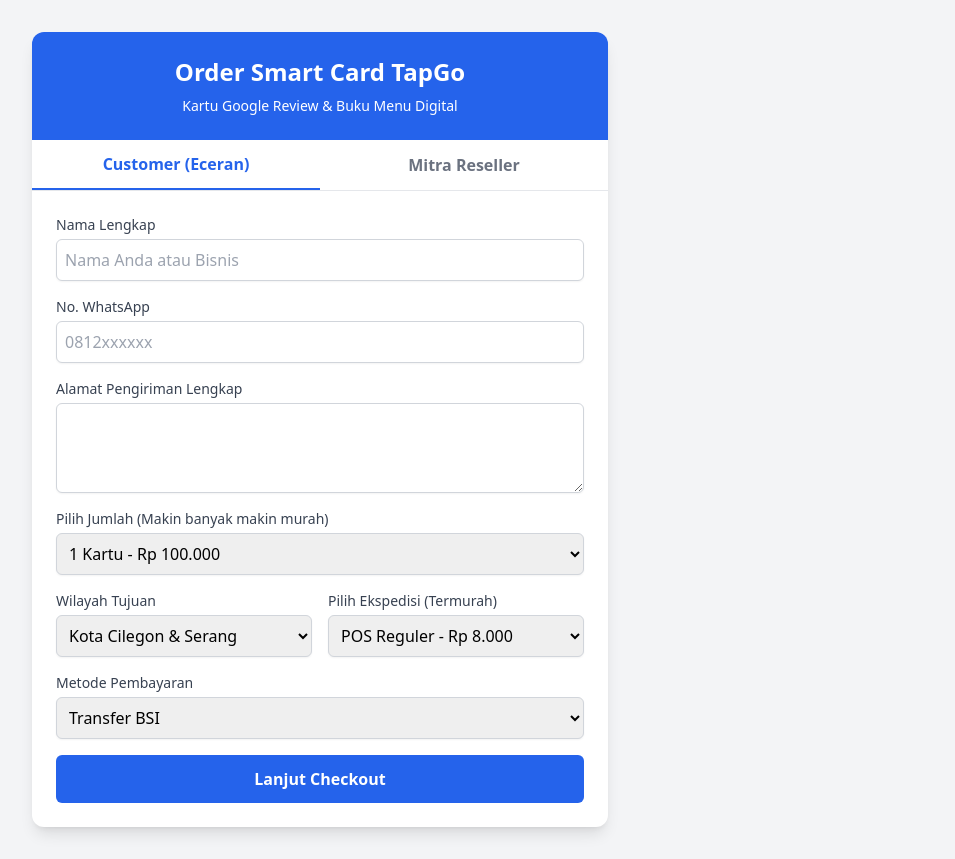
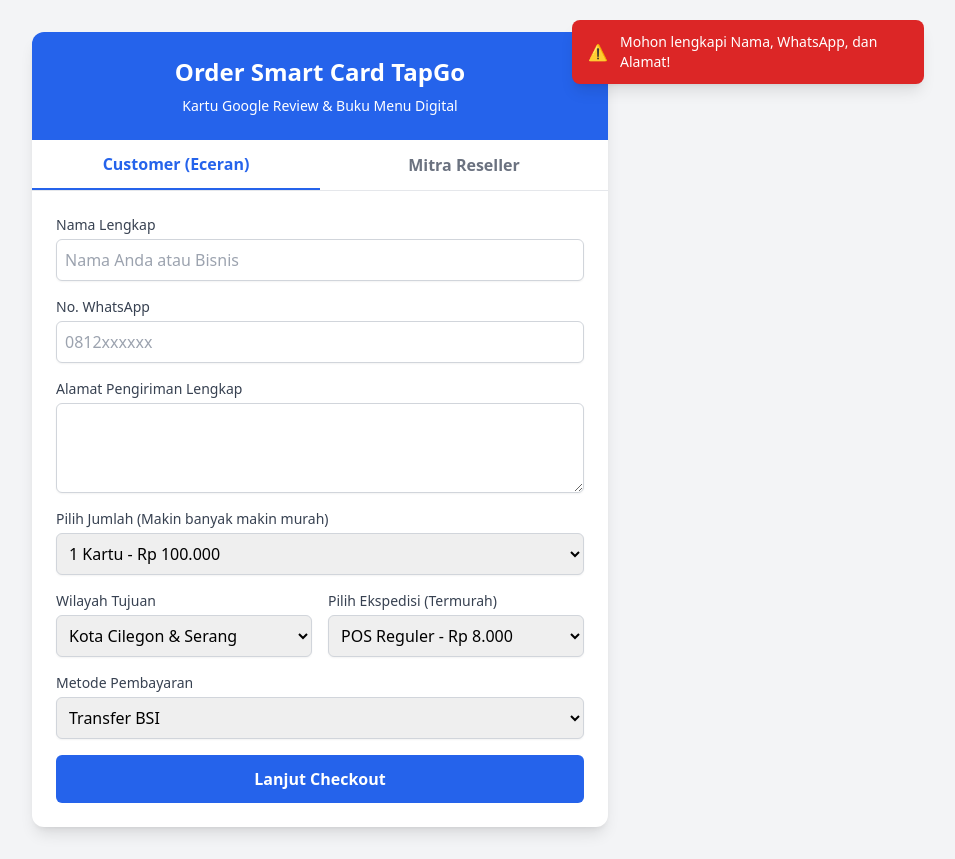
Before and after one commit to Tap2Go/order, a plain HTML site: page index.html in a window 1280 px wide. Both pictures are taken after a click on the button "Lanjut Checkout". Shown: the whole page, without its empty margins (320-1275 px from the left). Drawn offline with nearby package versions, Linux system fonts and the light colour scheme.

Commit message:
Update index.html

```diff
--- a/index.html
+++ b/index.html
@@ -129,7 +129,39 @@
     </div>
 </div>
 
+<!-- Container Toast Notification -->
+<div id="toastContainer" class="fixed top-5 right-5 z-50 flex flex-col gap-2 max-w-sm w-full px-4 pointer-events-none"></div>
+
 <script>
+    function showToast(pesan, tipe = 'error') {
+        const container = document.getElementById('toastContainer');
+        const toast = document.createElement('div');
+
+        // Atur warna & ikon sesuai tipe (error = merah, success = hijau)
+        const warna = tipe === 'success'
+            ? 'bg-green-600 text-white'
+            : 'bg-red-600 text-white';
+        const ikon = tipe === 'success' ? '✅' : '⚠️';
+
+        toast.className = `${warna} px-4 py-3 rounded-lg shadow-lg flex items-center gap-3 text-sm font-medium transform transition-all duration-300 translate-y-[-20px] opacity-0 pointer-events-auto`;
+        toast.innerHTML = `
+            <span class="text-base">${ikon}</span>
+            <span class="flex-1">${pesan}</span>
+        `;
+
+        container.appendChild(toast);
+
+        // Animasi muncul
+        setTimeout(() => {
+            toast.classList.remove('translate-y-[-20px]', 'opacity-0');
+        }, 10);
+
+        // Animasi hilang otomatis setelah 3,5 detik
+        setTimeout(() => {
+            toast.classList.add('translate-y-[-20px]', 'opacity-0');
+            setTimeout(() => toast.remove(), 300);
+        }, 3500);
+    }
     // --- KONFIGURASI PENTING ---
     const SCRIPT_URL = 'https://script.google.com/macros/s/AKfycbzsYSHyIPX5WFOOhVPDzFO4Xulm4CGfl0__5oQ4NgroXPBhepGgJf9Q-dJRklpbnym4/exec'; // <-- GANTI DENGAN URL APPS SCRIPT
     const NOMOR_ADMIN = '6281297929294'; // Gunakan 62 untuk API WA
@@ -198,7 +230,7 @@
         const alamat = document.getElementById('alamat').value;
 
         if(!nama || !wa || !alamat) {
-            alert('Mohon lengkapi Nama, WhatsApp, dan Alamat!');
+            showToast('Mohon lengkapi Nama, WhatsApp, dan Alamat!');
             return;
         }
 
@@ -249,10 +281,10 @@
             headers: { 'Content-Type': 'application/json' },
             body: JSON.stringify(payload)
         }).then(() => {
-            alert('Data berhasil disimpan! Mohon hubungi admin jika belum menerima pesan otomatis.');
+            showToast('Data berhasil disimpan! Mohon hubungi admin jika belum menerima pesan otomatis.');
             btn.innerText = "Selesai";
         }).catch(() => {
-            alert('Terjadi kesalahan saat menyimpan data.');
+            showToast('Terjadi kesalahan saat menyimpan data.');
             btn.innerText = "Konfirmasi Pembayaran Selesai";
             btn.disabled = false;
         });
```
